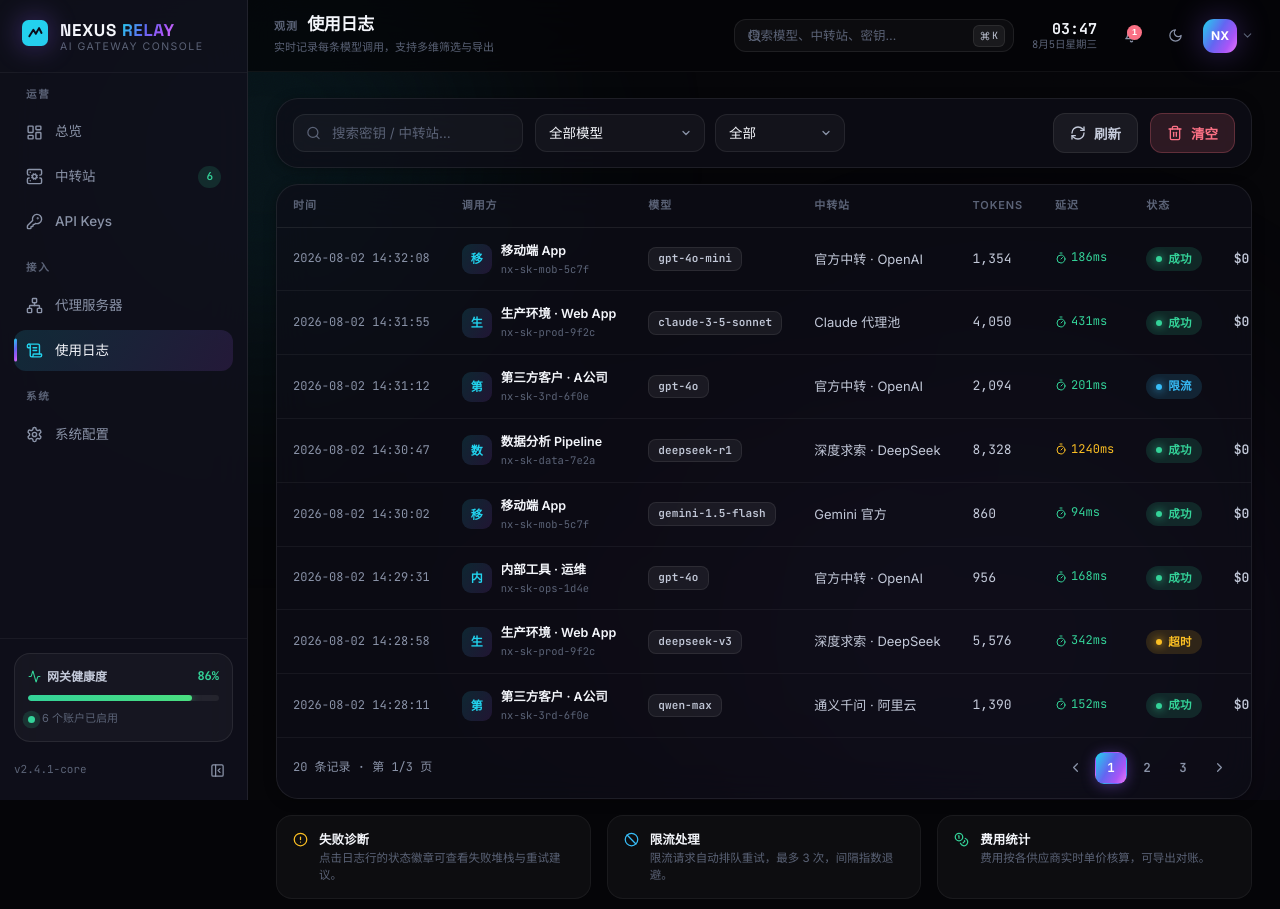
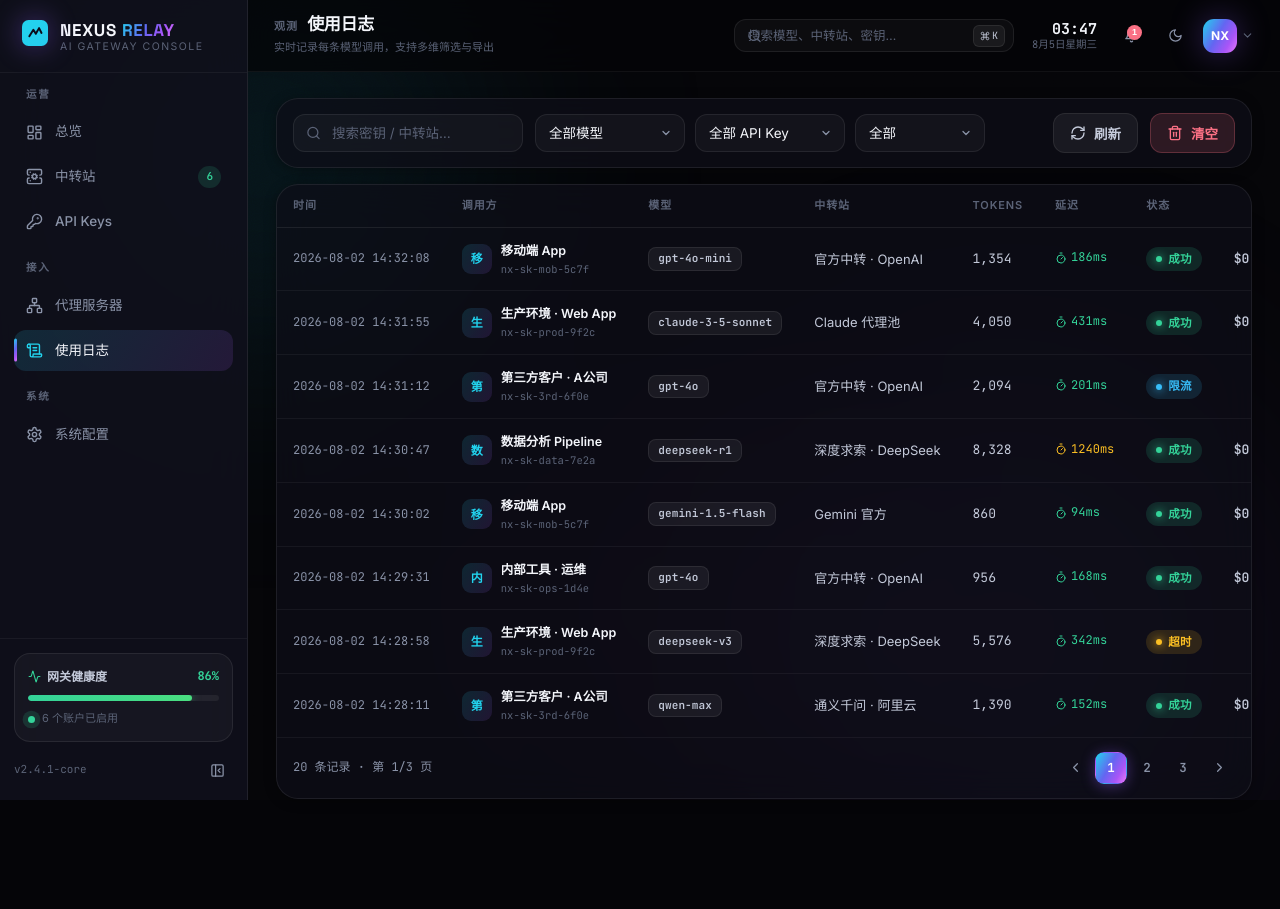
Before and after one commit to leonzhao7/red-token, a Vue app in the folder frontend/: page /#/logs in a window 1280 px wide. After the commit the page ends 809 px from the top, so only its background shows below. Built offline with nearby package versions, Linux system fonts and the light colour scheme.

Commit message:
feat(frontend): add api key filter in logs, remove hint cards

```diff
--- a/frontend/src/views/Logs.vue
+++ b/frontend/src/views/Logs.vue
@@ -7,10 +7,7 @@ import {
   Filter,
   ChevronLeft,
   ChevronRight,
-  Timer,
-  Coins,
-  Ban,
-  AlertCircle
+  Timer
 } from 'lucide-vue-next'
 import { store } from '../store'
 import { toast } from '../composables/toast'
@@ -18,11 +15,13 @@ import type { LogStatus } from '../types'
 
 const search = ref('')
 const modelFilter = ref('all')
+const keyFilter = ref('all')
 const statusFilter = ref<'all' | 'success' | 'client' | 'server'>('all')
 const page = ref(1)
 const pageSize = 8
 
 const models = computed(() => Array.from(new Set(store.usageLogs.map((l) => l.model))))
+const keys = computed(() => store.apiKeys.map((k) => ({ name: k.name, key: k.key })))
 
 const statusMatch = (s: LogStatus, f: string) => {
   if (f === 'all') return true
@@ -38,8 +37,9 @@ const filtered = computed(() =>
       l.key.includes(search.value.toLowerCase()) ||
       l.relay.toLowerCase().includes(search.value.toLowerCase())
     const okModel = modelFilter.value === 'all' || l.model === modelFilter.value
+    const okKey = keyFilter.value === 'all' || l.key === keyFilter.value
     const okStatus = statusMatch(l.status, statusFilter.value)
-    return okSearch && okModel && okStatus
+    return okSearch && okModel && okKey && okStatus
   })
 )
 
@@ -80,9 +80,13 @@ function goPage(p: number) {
         <input v-model="search" class="input" placeholder="搜索密钥 / 中转站…" @input="resetPage" />
       </div>
       <div class="toolbar-filters">
-        <select v-model="modelFilter" class="select" style="width: 170px" @change="resetPage">
+        <select v-model="modelFilter" class="select" style="width: 150px" @change="resetPage">
           <option value="all">全部模型</option>
           <option v-for="m in models" :key="m" :value="m">{{ m }}</option>
+        </select>
+        <select v-model="keyFilter" class="select" style="width: 150px" @change="resetPage">
+          <option value="all">全部 API Key</option>
+          <option v-for="k in keys" :key="k.key" :value="k.key">{{ k.name }}</option>
         </select>
         <select v-model="statusFilter" class="select" style="width: 130px" @change="resetPage">
           <option value="all">全部</option>
@@ -169,22 +173,6 @@ function goPage(p: number) {
         </div>
       </div>
     </section>
-
-    <!-- hints -->
-    <section class="hint-row">
-      <div class="hint-card">
-        <AlertCircle :size="15" class="hint-ico warning" />
-        <div><strong>失败诊断</strong><span>点击日志行的状态徽章可查看失败堆栈与重试建议。</span></div>
-      </div>
-      <div class="hint-card">
-        <Ban :size="15" class="hint-ico info" />
-        <div><strong>限流处理</strong><span>限流请求自动排队重试，最多 3 次，间隔指数退避。</span></div>
-      </div>
-      <div class="hint-card">
-        <Coins :size="15" class="hint-ico success" />
-        <div><strong>费用统计</strong><span>费用按各供应商实时单价核算，可导出对账。</span></div>
-      </div>
-    </section>
   </div>
 </template>
 
@@ -234,19 +222,4 @@ function goPage(p: number) {
 .page-num:hover { background: var(--surface-2); color: var(--text); }
 .page-num.on { background: var(--grad); color: #fff; box-shadow: 0 2px 14px rgba(139,92,246,0.4); }
 
-.hint-row { display: grid; grid-template-columns: repeat(3, 1fr); gap: var(--space-4); }
-.hint-card {
-  display: flex; gap: 11px; align-items: flex-start;
-  background: var(--surface); border: 1px solid var(--border-soft);
-  border-radius: var(--radius-md); padding: 14px 16px;
-}
-.hint-ico { flex: none; margin-top: 2px; }
-.hint-ico.warning { color: var(--warning); }
-.hint-ico.info { color: var(--info); }
-.hint-ico.success { color: var(--success); }
-.hint-card div { display: flex; flex-direction: column; }
-.hint-card strong { font-size: 12.5px; font-weight: 600; }
-.hint-card span { font-size: 11.5px; color: var(--text-faint); line-height: 1.5; }
-
-@media (max-width: 900px) { .hint-row { grid-template-columns: 1fr; } }
 </style>
```
